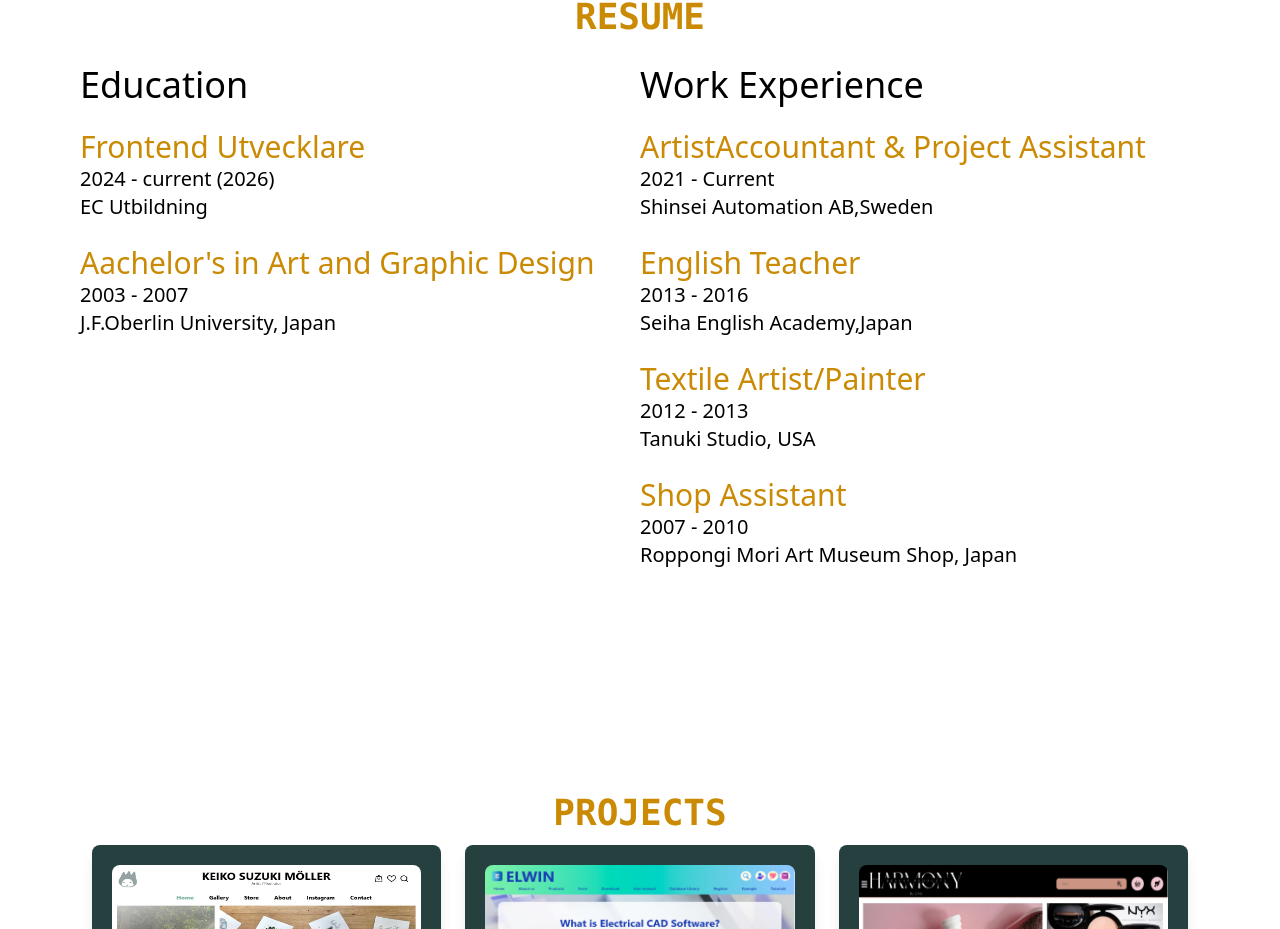
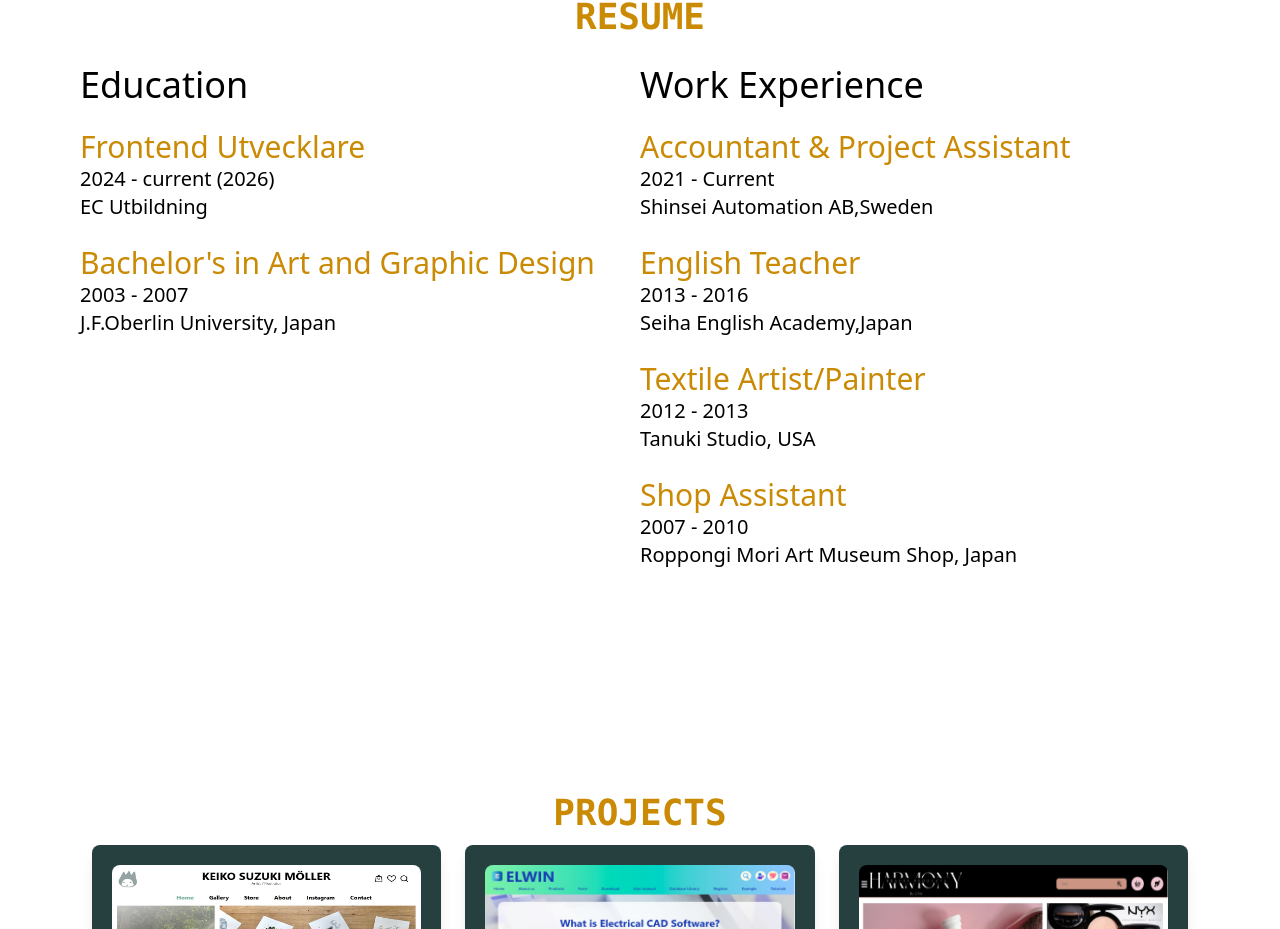
Before and after one commit to Keikomllr/portfolio, a React (Vite) app: page / in a window 1280 px wide. Shown: the part 1619-2548 px from the top of the page. Built offline with nearby package versions, Linux system fonts and the light colour scheme.

Commit message:
small fix resume

```diff
--- a/src/components/Resume/Resume.jsx
+++ b/src/components/Resume/Resume.jsx
@@ -27,7 +27,7 @@ export const Resume = () => {
 
             <div>
                 <h3 className='text-yellow-600 text-3xl'>
-                    Aachelor's in Art and Graphic Design
+                    Bachelor's in Art and Graphic Design
                 </h3>
                 <p className='text-xl'>2003 - 2007</p>
                 <p className='text-xl'>J.F.Oberlin University, Japan</p>
@@ -45,7 +45,7 @@ export const Resume = () => {
                 </h2><br />
             <div>
                 <h3 className='text-yellow-600 text-3xl'>
-                ArtistAccountant & Project Assistant
+                Accountant & Project Assistant
                 </h3>
                 <p className='text-xl'>2021 - Current</p>
                 <p className='text-xl'>Shinsei Automation AB,Sweden</p>
```
